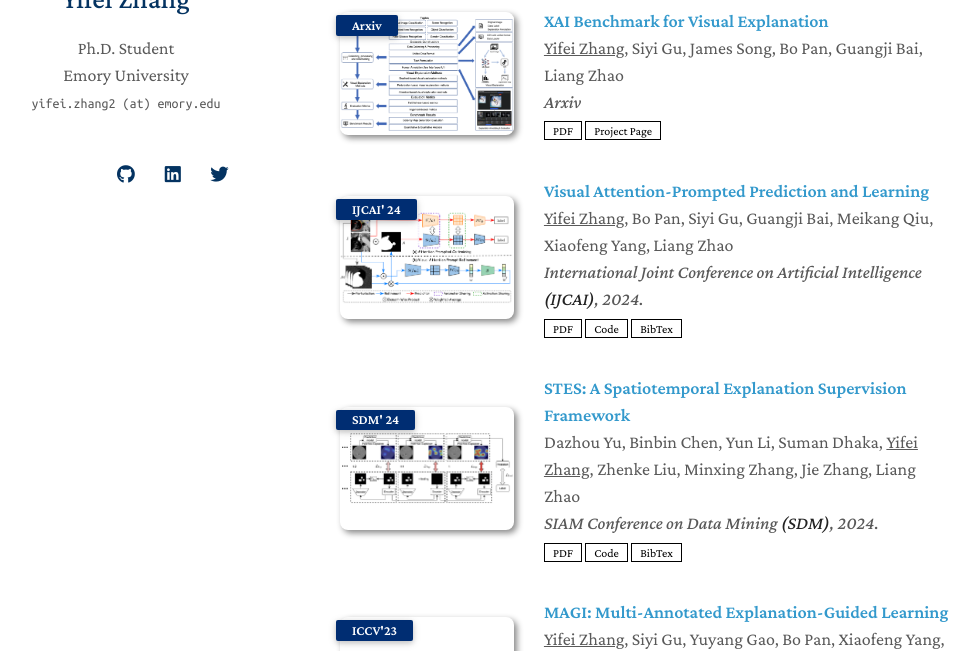
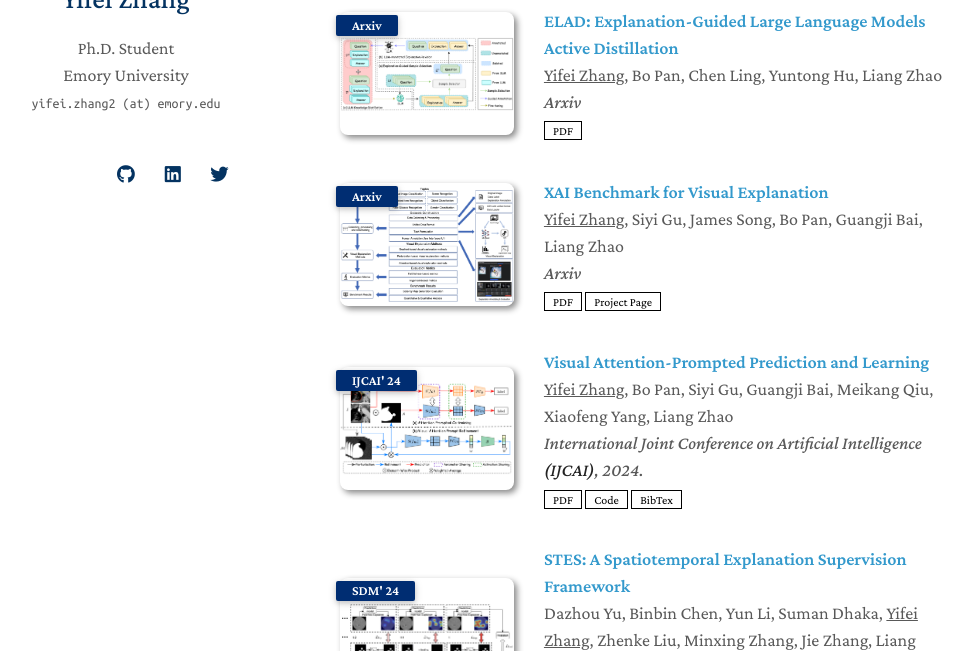
Before and after one commit to yifeizhangcs/yifeizhangcs.github.io, a Jekyll site: the page built from index.md, in a window 1280 px wide and 900 px high, scrolled down 1111 px, cut to the strip 249-900 px from the top of the window. Shown: the whole strip, without its empty margins (150-1129 px from the left). Built offline with Jekyll 4.4.1, drawn with Linux system fonts in a browser that asks for light colours; nearby versions of some CDN libraries; a style sheet for code colours, icons or effects is not loaded; our own code applies the rules of GitHub Pages for plain Markdown files.

Commit message:
Update publications.yml

```diff
--- a/_data/publications.yml
+++ b/_data/publications.yml
@@ -7,6 +7,13 @@ main:
     pdf: https://arxiv.org/abs/2401.00625
     page: https://github.com/tiingweii-shii/Awesome-Resource-Efficient-LLM-Papers
     image: ./assets/img/beyond_efficiency_survey.png
+
+  - title: "ELAD: Explanation-Guided Large Language Models Active Distillation"
+    authors: <span style="text-decoration:underline">Yifei Zhang</span>, Bo Pan, Chen Ling, Yuntong Hu, Liang Zhao
+    conference_short: Arxiv
+    conference: Arxiv
+    pdf: https://arxiv.org/pdf/2402.13098v1.pdf
+    image: ./assets/img/elad.png
 
   - title: "XAI Benchmark for Visual Explanation"
     authors: <span style="text-decoration:underline">Yifei Zhang</span>, Siyi Gu, James Song, Bo Pan, Guangji Bai, Liang Zhao
```
